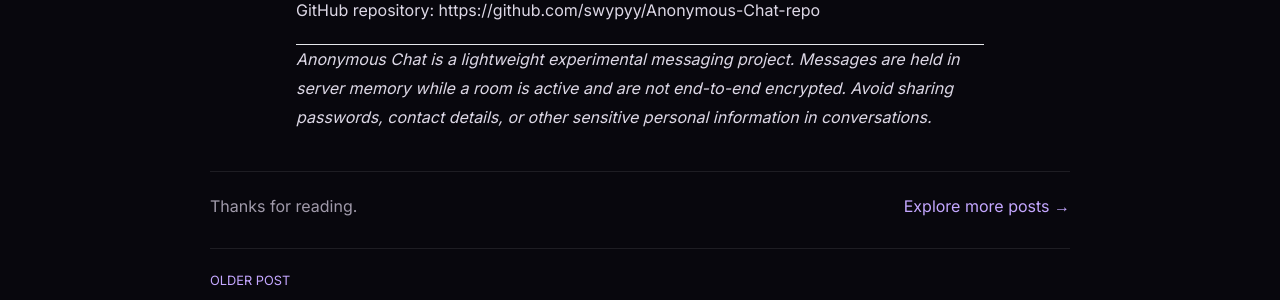
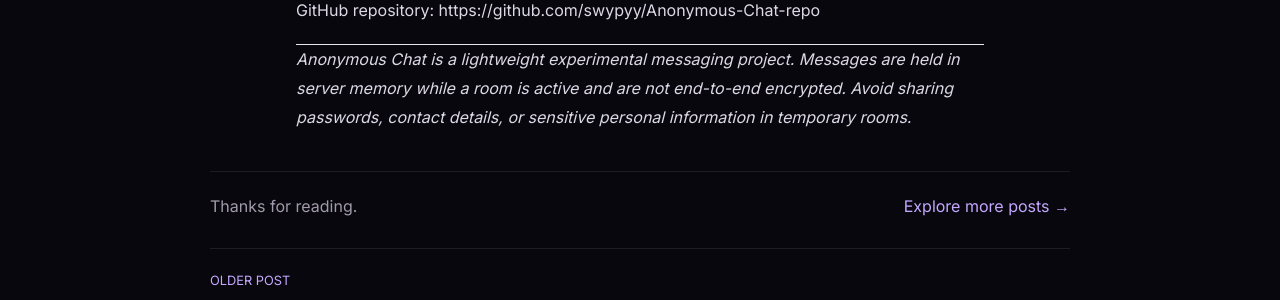
Before and after one commit to swypyy/swypyy.github.io, a Jekyll site: the page built from _posts/2026-11-11-building-anonymous-chat.md, in a window 1280 px wide and 900 px high, scrolled down 10192 px. Shown: the part 342-642 px from the top of the window. Built offline with Jekyll 4.4.1, drawn with Linux system fonts in a browser that asks for light colours; nearby versions of some CDN libraries; some of the changed text lies outside the part shown.

Commit message:
Set the blog post date to a past IST time so GitHub Pages includes it in the build

```diff
--- a/_posts/2026-11-11-building-anonymous-chat.md
+++ b/_posts/2026-11-11-building-anonymous-chat.md
@@ -379,4 +379,4 @@ It is one of the projects developed under **Swypyy**, where I experiment with bu
 
 ---
 
-*Anonymous Chat is a lightweight experimental messaging project. Messages are held in server memory while a room is active and are not end-to-end encrypted. Avoid sharing passwords, contact details, or other sensitive personal information in conversations.*
+*Anonymous Chat is a lightweight experimental messaging project. Messages are held in server memory while a room is active and are not end-to-end encrypted. Avoid sharing passwords, contact details, or sensitive personal information in temporary rooms.*
```
Also changed, not shown: other parts of _posts/2026-11-11-building-anonymous-chat.md (+2 -2 lines).
